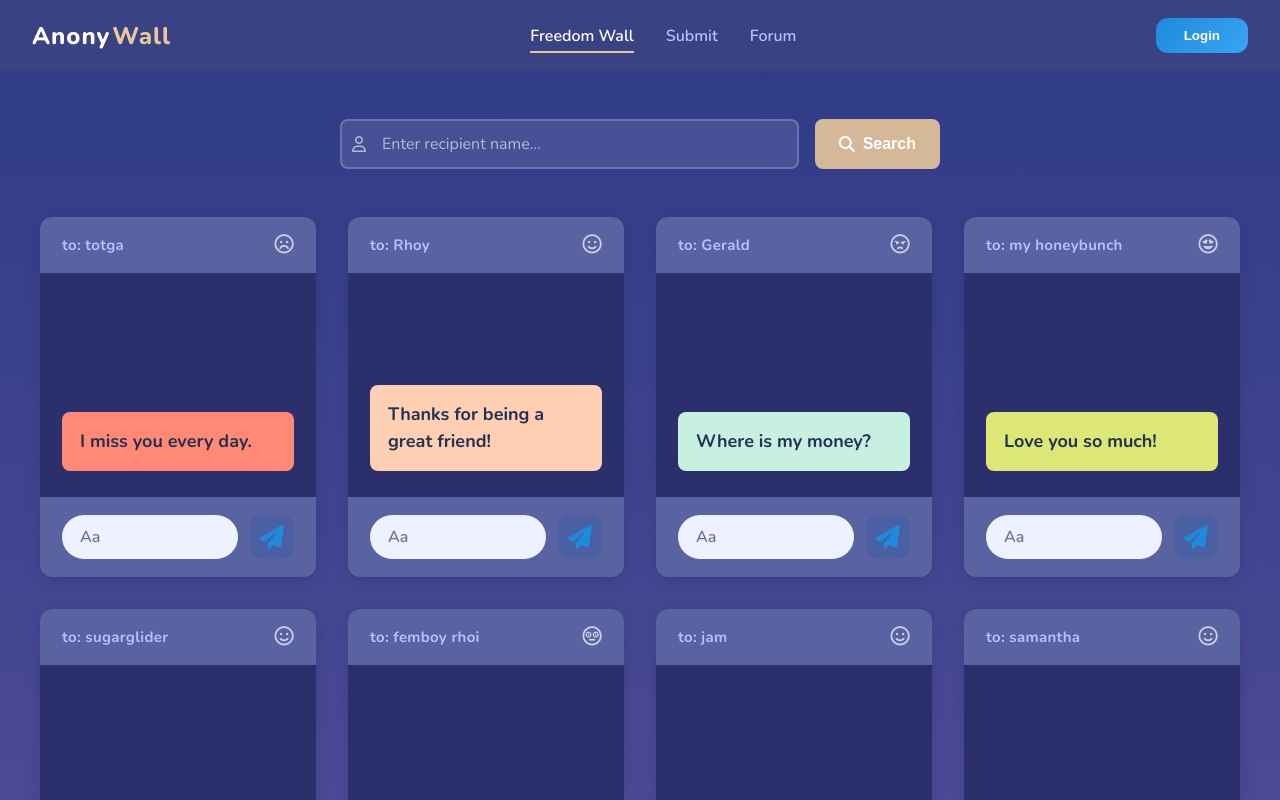
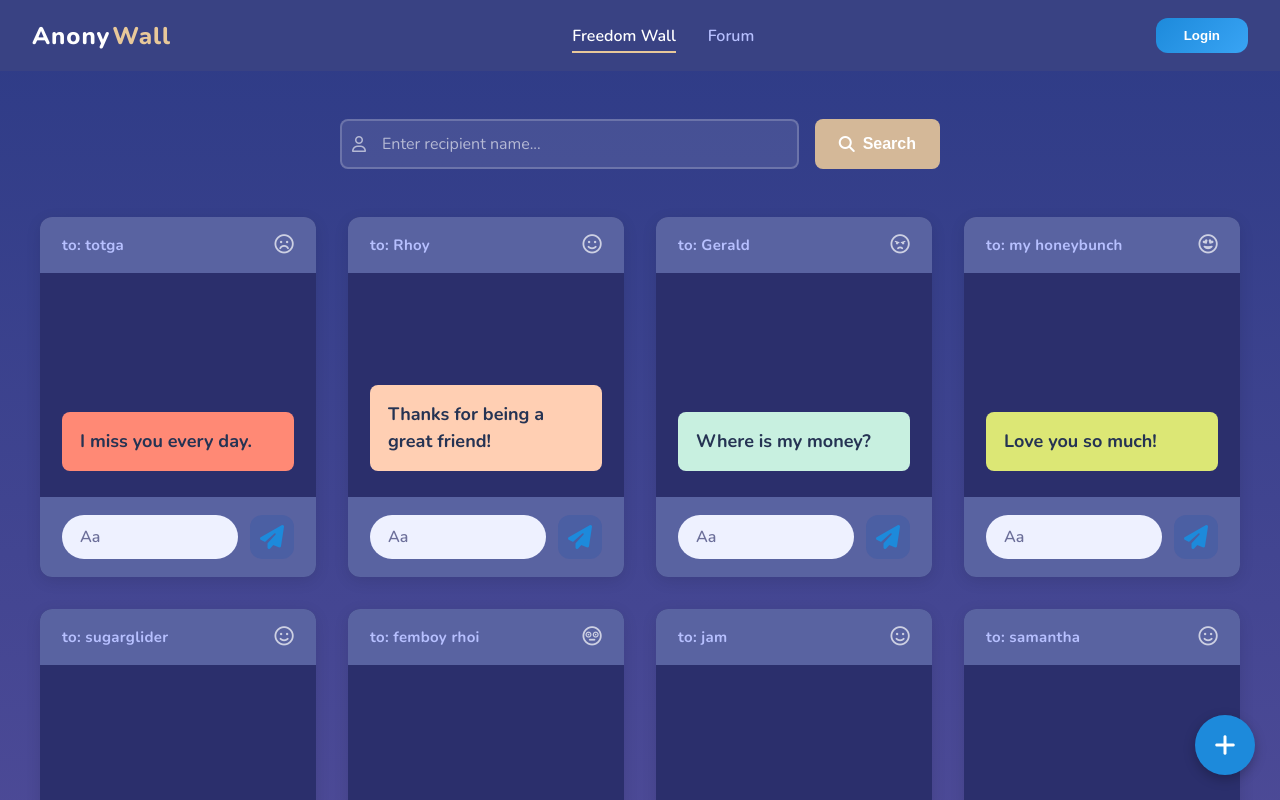
Before and after one commit to SoftEng2025/The-Anonymous-Wall, a React (Vite) app: page /browse in a window 1280 px wide. Shown: the top 800 px of the page. Built offline with nearby package versions, Linux system fonts and the light colour scheme; no server answers; the database is empty.

Commit message:
Feat: Move Submit Page inside to Freedom Wall

```diff
--- a/src/App.css
+++ b/src/App.css
@@ -19,6 +19,7 @@
   --lime: #dce775;
   --lavender: #9575cd;
   --font-primary: 'Nunito', 'Segoe UI', sans-serif;
+  --primary-accent: var(--accent-blue);
 }
 
 *,
@@ -58,3 +59,75 @@ body {
     padding: 0 0 56px;
   }
 }
+
+.floating-buttons-container {
+    position: fixed;
+    bottom: 25px;
+    right: 25px;
+    z-index: 1050;
+    display: flex;
+    flex-direction: column;
+    align-items: flex-end;
+    gap: 15px;
+}
+
+.floating-action-button {
+    width: 60px;
+    height: 60px;
+    background-color: var(--primary-accent);
+    color: #fff;
+    border-radius: 30px;
+    display: flex;
+    align-items: center;
+    justify-content: center;
+    box-shadow: 0 4px 12px rgba(0, 0, 0, 0.25);
+    transition: width 0.3s ease, border-radius 0.3s ease, background-color 0.2s;
+    border: none;
+    cursor: pointer;
+    order: 2;
+    overflow: hidden;
+    white-space: nowrap;
+    text-decoration: none;
+}
+
+.fab-icon {
+    font-size: 24px;
+    transition: opacity 0.2s ease;
+}
+
+.fab-text {
+    font-size: 1rem;
+    font-weight: 600;
+    opacity: 0;
+    width: 0;
+    transition: opacity 0.2s ease, width 0.2s ease;
+}
+
+.floating-action-button:hover {
+    width: 140px;
+    background-color: var(--accent-blue-dark);
+    justify-content: center;
+}
+
+.floating-action-button:hover {
+    transform: scale(1.1);
+    background-color: var(--accent-blue-dark);
+    color: #fff;
+}
+
+.floating-action-button:hover .fab-icon {
+    opacity: 0;
+    width: 0;
+}
+
+.floating-action-button:hover .fab-text {
+    opacity: 1;
+    width: auto;
+    margin-left: 8px;
+}
+
+
+.back-to-top {
+    order: 1;
+    position: static !important;
+}
--- a/src/App.jsx
+++ b/src/App.jsx
@@ -26,7 +26,6 @@ function AppContent() {
     const [isLoginModalOpen, setIsLoginModalOpen] = useState(false)
     const [isAdmin, setIsAdmin] = useState(false)
 
-    // Scroll to top on route change
     useEffect(() => {
         window.scrollTo(0, 0);
     }, [location.pathname]);
@@ -48,6 +47,7 @@ function AppContent() {
     };
 
     return (
+        <>
             <div className="page">
                 <header className="site-header">
                     <div className="logo">
@@ -59,9 +59,6 @@ function AppContent() {
                     <nav className="nav-links" aria-label="Primary navigation">
                         <Link to="/freedom-wall" className={`nav-link ${location.pathname === '/freedom-wall' || location.pathname === '/browse' ? 'active' : ''}`}>
                             Freedom Wall
-                    </Link>
-                    <Link to="/submit" className={`nav-link ${location.pathname === '/submit' ? 'active' : ''}`}>
-                        Submit
                         </Link>
                         <Link to="/forum" className={`nav-link ${location.pathname === '/forum' ? 'active' : ''}`}>
                             Forum
@@ -115,9 +112,19 @@ function AppContent() {
                     <Route path="/contact" element={<Contact />} />
                 </Routes>
 
-            <BackToTop />
                 <Footer location={location} />
             </div>
+
+            {(location.pathname === '/freedom-wall' || location.pathname === '/browse') && (
+                <div className="floating-buttons-container">
+                    <BackToTop />
+                    <Link to="/submit" className="floating-action-button" aria-label="Submit a new message">
+                        <i className="fa-solid fa-plus fab-icon"></i>
+                        <span className="fab-text">Submit</span>
+                    </Link>
+                </div>
+            )}
+        </>
     )
 }
 
```
Lines whose indentation alone changed are shown as unchanged.
